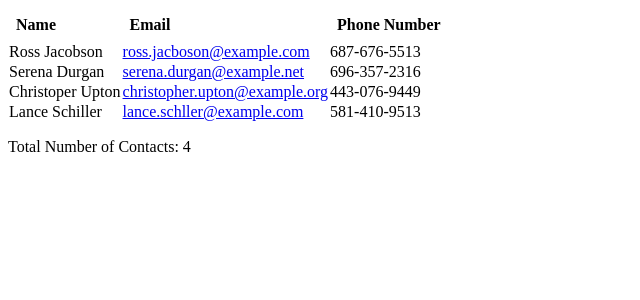
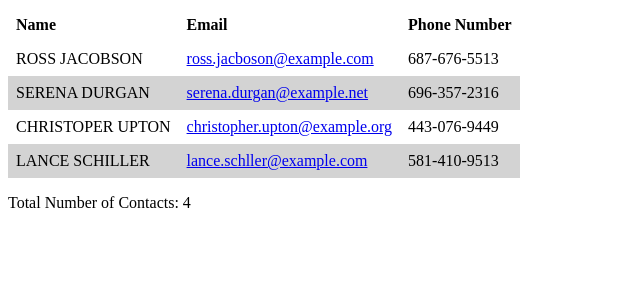
Before and after one commit to RobBerger/l03-FSWD1054, a React (Create React App) app: page / in a window 1280 px wide. Shown: the top 300 px of the page, without its empty margins (0-640 px from the left). Built offline with nearby package versions, Linux system fonts and the light colour scheme; the HTML template or start-up script is replaced by a standard one.

Commit message:
connected the contact css

```diff
--- a/src/Contact.js
+++ b/src/Contact.js
@@ -1,11 +1,12 @@
-import React from 'react';
+import React from 'react'
+import styles from './Contact.module.css'
 
 class Contact extends React.Component {
   render() {
   let { contact: { first_name, last_name, email, phone } } = this.props
   return (
-    <tr>
-      <td>{first_name} {last_name}</td>
+    <tr className={styles.contact}>
+      <td className={styles.name}>{first_name} {last_name}</td>
       <td><a href={`mailto:${email}`}>{email}</a></td>
       <td>{phone}</td>
     </tr>
```
